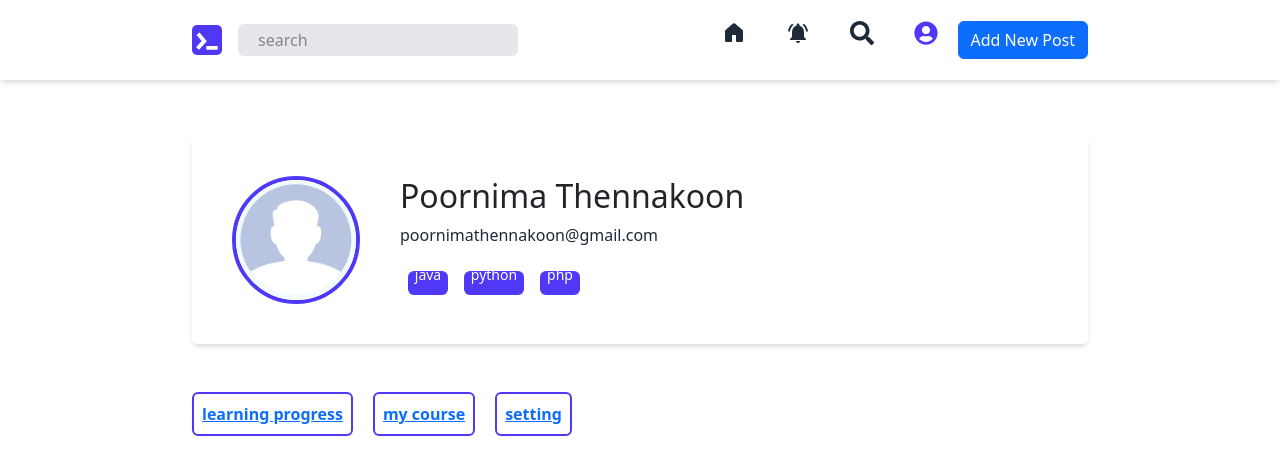
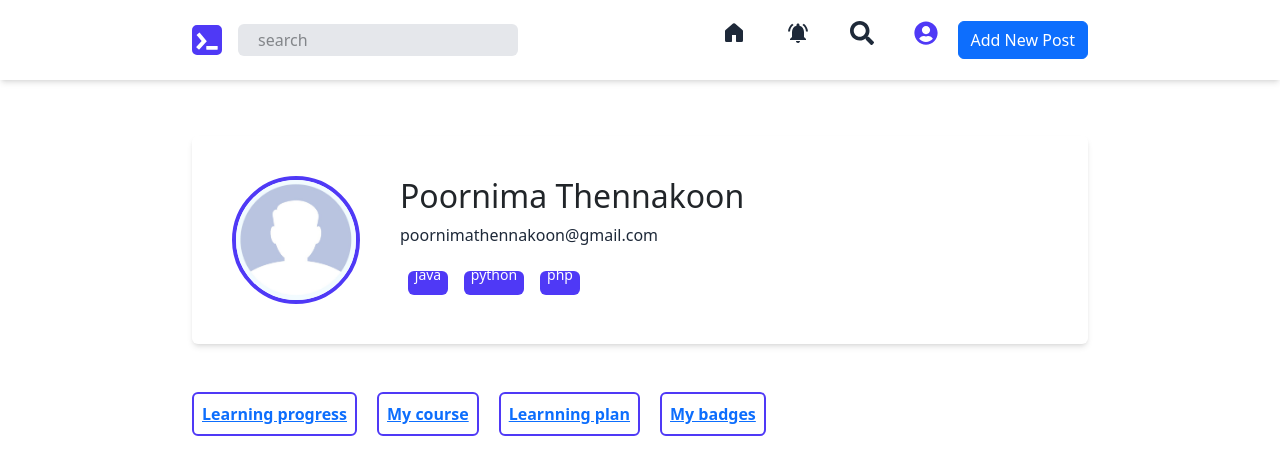
Before and after one commit to IT22343420/PAF-Frontend, a React (Vite) app: page /profile in a window 1280 px wide. Shown: the top 474 px of the page. Built offline with nearby package versions, Linux system fonts and the light colour scheme.

Commit message:
add the new buttons to the profile page

```diff
--- a/src/components/profile/Profile.jsx
+++ b/src/components/profile/Profile.jsx
@@ -40,7 +40,7 @@ function Profile() {
             }`
           }
         >
-          learning progress
+          Learning progress
         </NavLink>
 
         <NavLink
@@ -53,7 +53,7 @@ function Profile() {
             }`
           }
         >
-          my course
+          My course
         </NavLink>
 
         <NavLink
@@ -66,7 +66,20 @@ function Profile() {
             }`
           }
         >
-          setting
+          Learnning plan
+        </NavLink>
+
+        <NavLink
+          to="/profile/sample3"
+          className={({ isActive }) =>
+            `flex justify-center items-center p-2 border-2 border-indigo-600 font-bold rounded-md ml-5 ${
+              isActive
+                ? "text-white bg-indigo-600 hover:bg-indigo-500 hover:text-white "
+                : "text-gray-600 hover:text-indigo-600 "
+            }`
+          }
+        >
+          My badges
         </NavLink>
       </div>
 
```
